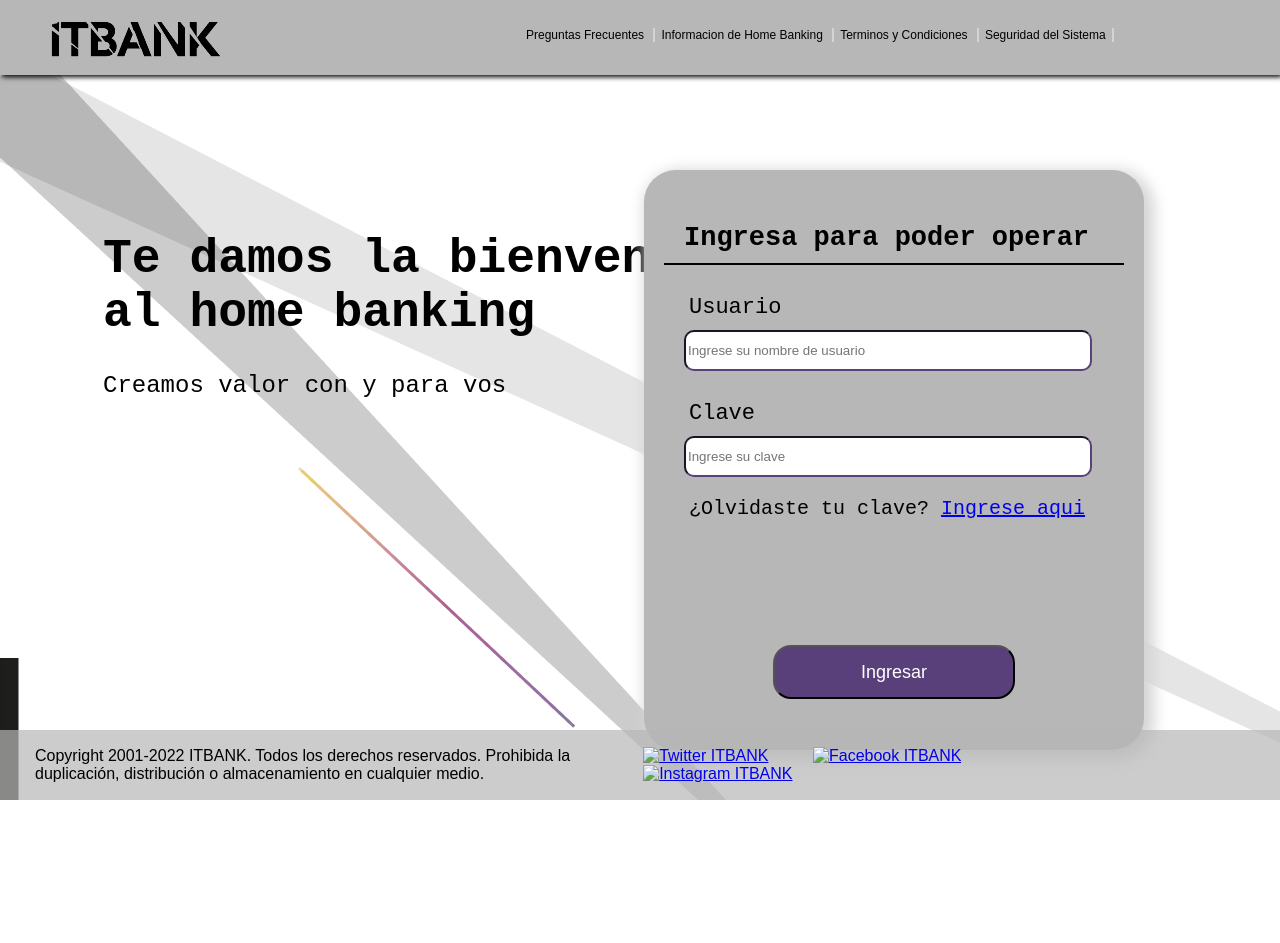
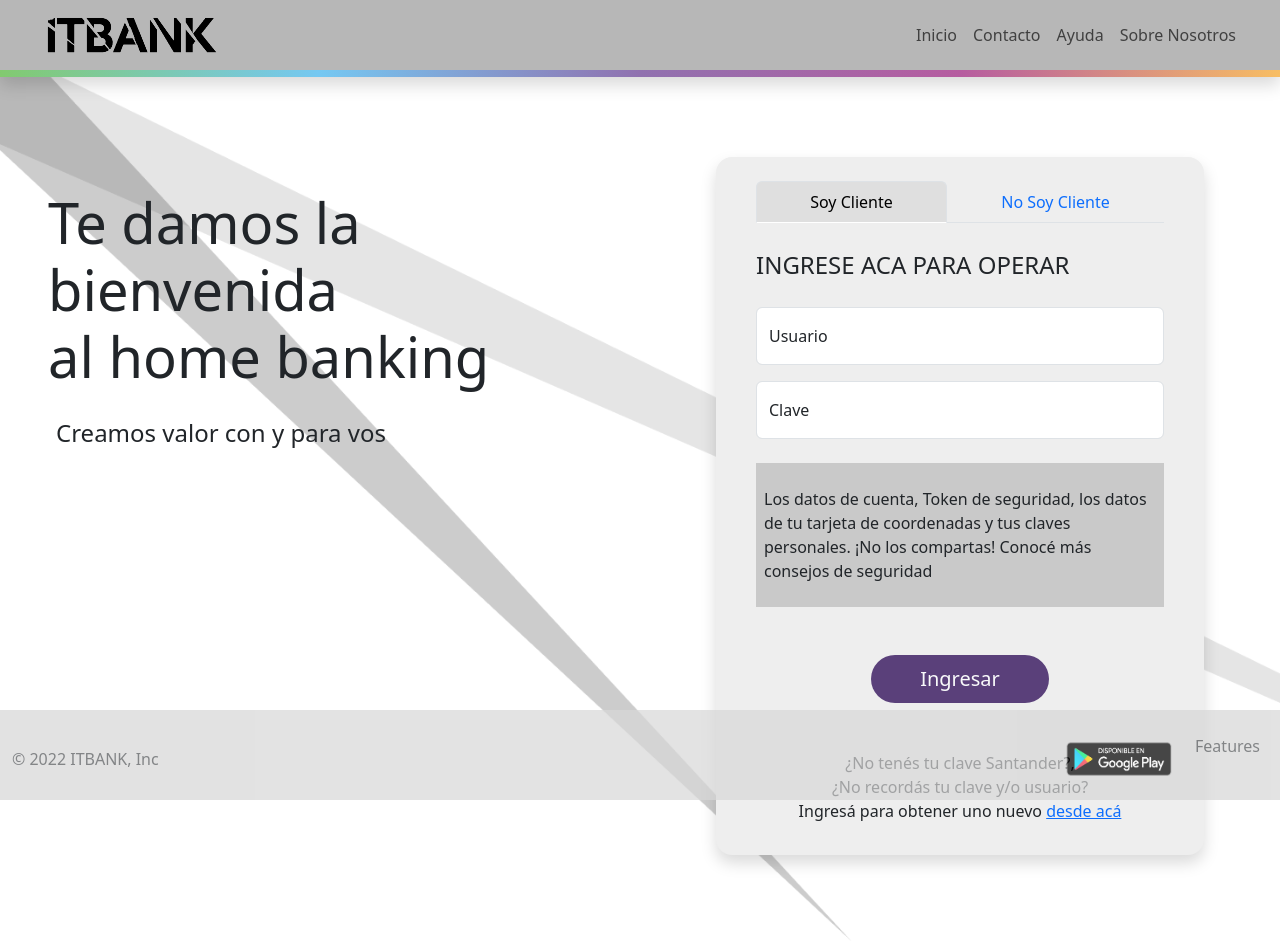
Before and after one commit to ItbaGrupo5/Itbank, a plain HTML site: page index.html in a window 1280 px wide. Before the commit the page ends 800 px from the top, so only its background shows below. Drawn offline with nearby package versions, Linux system fonts and the light colour scheme.

Commit message:
changes login, responsive

```diff
--- a/css/login.css
+++ b/css/login.css
@@ -1,174 +1,126 @@
-body {
-  width: 100%;
-  height: 100vh;
-  margin: auto;
-  padding: 0;
-  font-family: Arial, Helvetica, sans-serif;
-  /*   background-image: url(images/background.png);
-  background-size: fixed;
-  background-repeat: no-repeat;
-  overflow-y: hidden;
-  overflow-x: hidden; */
+.login2-onf{
+  display: none;
 }
+.mt-0{
+  margin-top: 0;
+}
+.me-0{
+  margin-right: 0;
+}
+header{
+  border-bottom-width: 7px;
+  border-bottom-style: solid;
+  border-image: linear-gradient(to right, #82CA6F, #75C8F2, #9071AF, #B65CA0, #F8BE63) 1;
+}
+.font-tam{
+  font-size: 3.5rem;
+}
+
+@media handheld, only screen and (max-width: 767px) {
+  .display-off {
+  display:none !important;
+  }
+  }
+
+@media only screen and (max-width: 375px) {
+    .login-off {
+    display:none !important;
+    }
+    .login2-onf {
+      display:block !important;
+    }
+    .mx-4{
+      margin: 1rem !important;
+    }
+}
+@media only screen and (min-width: 768px) and (max-width: 815px) {
+  .login-off {
+  display:none !important;
+  }
+  .login2-onf {
+    display:block !important;
+  }
+
+}
+@media only screen and (max-width: 1024px) {
+  .me-5 {
+    margin-right: 0 !important;
+  }
+  .mt-5{
+    margin-top: 0 !important;
+  }
+  .ms-5{
+    margin-left: 0 !important;
+  }
+
+}
+/* .footers{
+  position: absolute;
+  bottom: 0;
+} */
+.tamaño-main{
+  height:82vh;
+}
+ .no-margin{
+   padding: 0;
+   margin: 0;
+ }
+
 .fondo {
-  background-image: url(../src/background.png);
-  background-size: fixed;
+  background-image: url(../src/bg2.png);
+  background-size:cover;
   background-repeat: no-repeat;
 }
-.botonera {
-  min-width: 1024px;
-  height: 75px;
-  background-color: #b7b7b7;
-  border-bottom: 2px solid gradian;
-  box-shadow: 2px 2px 5px black;
-  margin-bottom: 5px;
-}
-.img-nav {
-  position: relative;
-  padding: 5px;
-  margin: 5px;
-  float: left;
-  left: 30px;
-  top: 7px;
-}
-.back {
-  min-width: 800px;
-  position: relative;
-  display: inline;
-  float: right;
-  top: 16px;
-  font-size: 12px;
-  /*   width: 800px;
- */
-}
-.back ul {
-  list-style: none;
-}
-.back li {
-  border-right: 2px solid #d4d4d4;
-  display: inline;
-  text-align: right;
-}
-.back a {
-  padding: 0px 6px;
-  color: black;
-  text-decoration: none;
-  text-align: center;
+
+/* FOOTER BOOTSTRAP EXAMPLES */
+
+.bd-placeholder-img {
+  font-size: 1.125rem;
+  text-anchor: middle;
+  -webkit-user-select: none;
+  -moz-user-select: none;
+  user-select: none;
 }
 
-.container {
-  font-size: 24px;
-  font-family: "Courier New", Courier, monospace;
-  width: 100%;
-  height: 85%;
-  margin: 0;
-  padding: 0;
-}
-.eslogan {
-  position: absolute;
-  left: 103px;
-  top: 200px;
-  width: 648px;
-}
-.box-login {
-  width: 500px;
-  height: 580px;
-  background-color: #b7b7b7;
-  border-radius: 32px;
-  box-shadow: 5px 5px 15px 5px #d4d4d4;
-}
-.login-position {
-  position: relative;
-  float: right;
-  right: 17vh;
-  top: 90px;
-}
-.box-login h2 {
-  position: relative;
-  font-size: 27px;
-  margin: 18px 20px 28px 20px;
-  padding: 20px 20px 10px 20px;
-  /*   text-align: center; */
-  top: 15px;
-  border-bottom: 2px solid black;
+@media (min-width: 768px) {
+  .bd-placeholder-img-lg {
+    font-size: 3.5rem;
+  }
 }
 
-.form {
-  margin: 45px 20px;
-  padding: 0px;
-}
-.form p {
-  margin: 20px 25px;
-  padding: 0;
-  font-size: 20px;
-}
-.item {
-  position: relative;
-  /*   left: 10px; */
-}
-.item p {
-  margin: 30px 25px 10px 25px;
-  padding: 0;
-  font-size: 22px;
-}
-.item input {
-  position: relative;
-  left: 20px;
-  width: 400px;
-  height: 35px;
-  border-radius: 10px;
-  border-color: #5a407a;
-  background-color: ;
-}
-.btn {
-  width: 242px;
-  height: 54px;
-  border-radius: 18px;
-  background-color: #5a407a;
-  color: white;
-  font-size: 18px;
-}
-.btn-position {
-  position: relative;
-  left: 129px;
-  top: 80px;
-}
-.foot {
-  height: 70px;
-  width: 100%;
-  position: absolute;
-  bottom: 0;
-  background-color: rgba(183, 183, 183, 0.7);
-  /*   display: inline; */
-}
-.foot {
-  display: flex;
-  align-items: center;
-  justify-content: space-between;
-}
-.foot p {
-  margin: 5px 35px;
-  width: 650px;
-  font-family: Arial, Helvetica, sans-serif;
+.b-example-divider {
+  height: 3rem;
+  background-color: rgba(0, 0, 0, .1);
+  border: solid rgba(0, 0, 0, .15);
+  border-width: 1px 0;
+  box-shadow: inset 0 .5em 1.5em rgba(0, 0, 0, .1), inset 0 .125em .5em rgba(0, 0, 0, .15);
 }
 
-.foot-back {
-  margin: 0;
-  align-items: center;
+.b-example-vr {
+  flex-shrink: 0;
+  width: 1.5rem;
+  height: 100vh;
+}
+
+.bi {
+  vertical-align: -.125em;
+  fill: currentColor;
+}
+
+.nav-scroller {
   position: relative;
-  right: 15vh;
+  z-index: 2;
+  height: 2.75rem;
+  overflow-y: hidden;
 }
-.foot-back ul {
-  margin: 10px;
+
+.nav-scroller .nav {
+  display: flex;
+  flex-wrap: nowrap;
+  padding-bottom: 1rem;
+  margin-top: -1px;
+  overflow-x: auto;
+  text-align: center;
+  white-space: nowrap;
+  -webkit-overflow-scrolling: touch;
 }
-.foot-back li {
-  display: inline;
-  text-align: center;
-}
-.foot-back a {
-  padding: 0px 20px;
-}
-.images-foot {
-  width: 35px;
-  height: 30px;
-}
--- a/index.html
+++ b/index.html
@@ -1,114 +1,124 @@
 <!DOCTYPE html>
-<html lang="en" class="fondo">
+<html lang="en" class="min-vh-100">
   <head>
     <meta charset="UTF-8" />
     <meta http-equiv="X-UA-Compatible" content="IE=edge" />
     <meta name="viewport" content="width=device-width, initial-scale=1.0" />
+    <link href="https://cdn.jsdelivr.net/npm/bootstrap@5.2.0-beta1/dist/css/bootstrap.min.css" rel="stylesheet" integrity="sha384-0evHe/X+R7YkIZDRvuzKMRqM+OrBnVFBL6DOitfPri4tjfHxaWutUpFmBp4vmVor" crossorigin="anonymous">
+    <link href="../assets/dist/css/bootstrap.min.css" rel="stylesheet">
     <link rel="stylesheet" href="css/login.css" type="text/css" />
     <title>Online Banking | ITBANK</title>
   </head>
-  <body>
-    <header>
-      <nav class="botonera">
-        <img
-          src="src/Logo.png"
-          alt="Instituto Tecnologico de Buenos Aires"
-          class="img-nav"
-        />
-        <div class="back">
-          <ul>
-            <li>
-              <a href="example.com" title="Preguntas Frecuentes"
-                >Preguntas Frecuentes</a
-              >
+  <body class="fondo">
+    <header class="shadow">
+      <nav class="navbar navbar-expand-lg" style="background-color: #b7b7b7;">
+        <div class="container-fluid">
+          <a class="navbar-brand ms-4" href="index.html"><img src="src/Logo.png" alt="Logo ITBANK"></a>
+          <button class="navbar-toggler" type="button" data-bs-toggle="collapse" data-bs-target="#navbarSupportedContent" aria-controls="navbarSupportedContent" aria-expanded="false" aria-label="Toggle navigation">
+            <span class="navbar-toggler-icon"></span>
+          </button>
+          <div class="collapse navbar-collapse me-4" id="navbarSupportedContent">
+            <ul class="navbar-nav ms-auto mb-2 mb-lg-0">
+              <li class="nav-item">
+                <a class="nav-link" aria-current="page" href="#">Inicio</a>
               </li>
-            <li>
-              <a href="example.com" title="Informacion de Home Banking"
-                >Informacion de Home Banking</a
-              >
+              <li class="nav-item">
+                <a class="nav-link" href="#">Contacto</a>
               </li>
-            <li>
-              <a href="example.com" title="Terminos y Condiciones"
-                >Terminos y Condiciones</a
-              >
-            </li>
-            <li>
-              <a href="exmaple.com" title="Seguridad del Sistema"
-                >Seguridad del Sistema</a
-              >
+              <li class="nav-item ">
+                <a class="nav-link" href="#">
+                  Ayuda
+                </a>
+              <li class="nav-item">
+                <a class="nav-link">Sobre Nosotros</a>
               </li>
             </ul>
           </div>
+        </div>
       </nav>
     </header>
-    <main class="container">
-      <div class="eslogan">
-        <h1>Te damos la bienvenida al home banking</h1>
-        <p>Creamos valor con y para vos</p>
+    <main>
+      <div class="container-fluid">
+        <div class="row">
+          <div class="col-12 col-md-6 col-lg-6 display-off">
+            <div class="container py-3">
+              <div class="ms-2 mt-5 m-3">
+                <h1 class="ms-3 pt-5 font-tam">Te damos la bienvenida <br> al home banking</h1>
+                <p class="mt-4 ms-4 fs-4">Creamos valor con y para vos</p>
               </div>
-      <section class="box-login login-position">
-        <h2>Ingresa para poder operar</h2>
-
-        <div class="form">
-          <div class="item">
-            <p>Usuario</p>
-            <input
-              type="text"
-              placeholder="Ingrese su nombre de usuario"
-              name="username"
-            />
-          </div>
-          <div class="item">
-            <p>Clave</p>
-            <input
-              type="password"
-              placeholder="Ingrese su clave"
-              name="password"
-            />
-          </div>
-          <p>
-            ¿Olvidaste tu clave?
-            <a href="example.com" title="Ingrese aqui">Ingrese aqui</a>
-          </p>
             </div>
 
-        <button type="submit" class="btn btn-position">Ingresar</button>
-      </section>
-    </main>
-    <footer class="foot">
-      <p>
-        Copyright 2001-2022 ITBANK. Todos los derechos reservados. Prohibida la
-        duplicación, distribución o almacenamiento en cualquier medio.
-      </p>
+          </div>
+          <div class="col-12 col-md-6 col-lg-6 mt-3 mb-3">
+            <div class="row">
+              <div class="col mt-4 mb-4 me-5 mt-5 ms-5" >
+                <div class="m-3 rounded-4 shadow p-3 mb-5 rounded-4" style="background-color:#eeeeee;">
 
-      <div class="foot-back">
-        <ul>
-          <li>
-            <a href="#"
-              ><img
-                src="src/twitter.svg"
-                alt="Twitter ITBANK"
-                class="images-foot"
-            /></a>
+                  <!-- MENU INTERACTIVO CLIENTO - NUEVO CLIENTE -->
+
+                  <div class="mx-4 my-2 login-off">
+                    <ul class="nav nav-tabs nav-fill justify-content-center ">
+                      <li class="nav-item ">
+                        <a class="nav-link active" style="background-color:#dfdfdf ;" aria-current="page" href="#">Soy Cliente</a>
                       </li>
-          <li>
-            <a href="#"
-              ><img
-                src="src/facebook.svg"
-                alt="Facebook ITBANK"
-                class="images-foot"
-            /></a>
-          </li>
-          <li>
-            <a href="#"
-              ><img
-                src="src/instagram.svg"
-                alt="Instagram ITBANK"
-                class="images-foot"
-            /></a>
+                      <li class="nav-item">
+                        <a class="nav-link" href="#">No Soy Cliente</a>
                       </li>
                     </ul>
                   </div>
+                  <div class="mx-4 login2-onf">
+                    <div class="dropdown">
+                      <a class="btn dropdown-toggle" style="background-color:#dfdfdf ;" href="#" role="button" id="dropdownMenuLink" data-bs-toggle="dropdown" aria-expanded="false">
+                        Soy Cliente
+                      </a>
+                      <ul class="dropdown-menu" aria-labelledby="dropdownMenuLink">
+                        <li><a class="dropdown-item" href="#">No Soy Cliente</a></li>
+                      </ul>
+                    </div>
+                  </div>
+
+                  <p class="mx-4 my-4 fs-4">INGRESE ACA PARA OPERAR</p>
+                  <form action="">
+                    <div class="form-floating mx-4 mt-3 mb-3">
+                      <input type="email" class="form-control" id="floatingInput" placeholder="name@example.com">
+                      <label for="floatingInput">Usuario</label>
+                    </div>
+                    <div class="form-floating mx-4 mt-3 mb-3">
+                      <input type="password" class="form-control" id="floatingPassword" placeholder="Password">
+                      <label for="floatingPassword">Clave</label>
+                    </div>
+                    <div class="mx-4 mt-4 mb-3">
+                      <p class="px-2 py-4" style="background-color: #c9c9c9;">
+                        Los datos de cuenta, Token de seguridad, los datos de tu tarjeta de coordenadas y tus claves personales. ¡No los compartas! Conocé más consejos de seguridad
+                      </p>
+                    </div>
+                    <div class="m-5 text-center">
+                      <input class="btn rounded-5 text-light btn-lg ps-5 pe-5" style="background-color: #5a407a;" type="submit" value="Ingresar">
+                    </div>
+                  </form>
+                  <div class="m-2">
+                    <p class="text-center">
+                      ¿No tenés tu clave Santander?, <br>
+                      ¿No recordás tu clave y/o usuario? <br>
+                      Ingresá para obtener uno nuevo <a href="#">desde acá</a>
+                    </p>
+
+                </div>
+              </div>
+            </div>
+          </div>
+        </div>
+      </div>
+    </main>
+    <footer class="container-fluid position-absolute bottom-0" style="background-color: #d7d7d7; opacity: 0.7;">
+      <div class="d-flex flex-wrap justify-content-between align-items-center py-2 mt-2 no-marign" style="margin: 0; padding: 0;">
+        <p class="col-md-4 mb-0 text-muted">&copy; 2022 ITBANK, Inc</p>
+        <ul class="nav col-md-4 justify-content-end">
+          <li class="nav-item"><a href="#" class="nav-link px-2 text-muted"><img src="src/Play Store.png" style="width: 120px; height: 50px;"></a></li>
+          <li class="nav-item"><a href="#" class="nav-link px-2 text-muted">Features</a></li>
+        </ul>
+      </div>
     </footer>
+    <script src="https://cdn.jsdelivr.net/npm/bootstrap@5.2.0-beta1/dist/js/bootstrap.bundle.min.js" integrity="sha384-pprn3073KE6tl6bjs2QrFaJGz5/SUsLqktiwsUTF55Jfv3qYSDhgCecCxMW52nD2" crossorigin="anonymous"></script>
   </body>
 </html>
```
Also changed, not shown: src/Play Store.png (added), src/bg2.png (added). Lines whose indentation alone changed are shown as unchanged.
